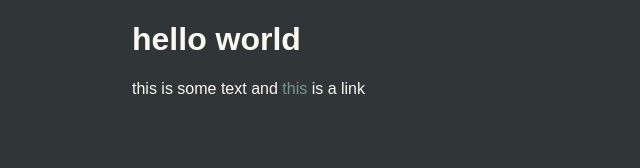
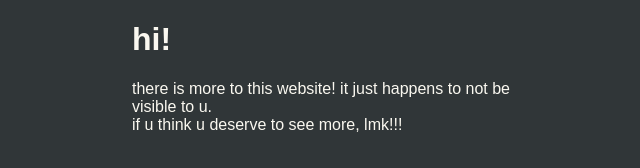
Before and after one commit to Eliiia/webserver, a website: page static/index.html in a window 1280 px wide. Shown: the whole page, without its empty margins (316-956 px from the left). Drawn offline with Linux system fonts and the light colour scheme.

Commit message:
tweaked index page

```diff
--- a/static/index.html
+++ b/static/index.html
@@ -7,7 +7,10 @@
     <link rel="stylesheet" href="/styles.css">
 </head>
 <body>
-    <h1>hello world</h1>
-    <p>this is some text and <a>this</a> is a link</p>
+    <h1>hi!</h1>
+    <p>
+        there is more to this website! it just happens to not be visible to u.
+        <br>if u think u deserve to see more, lmk!!!
+    </p>
 </body>
 </html>
```
